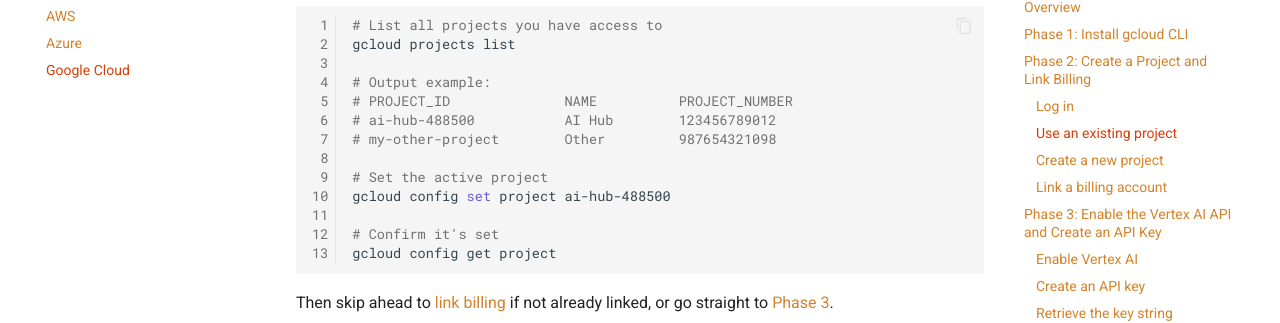
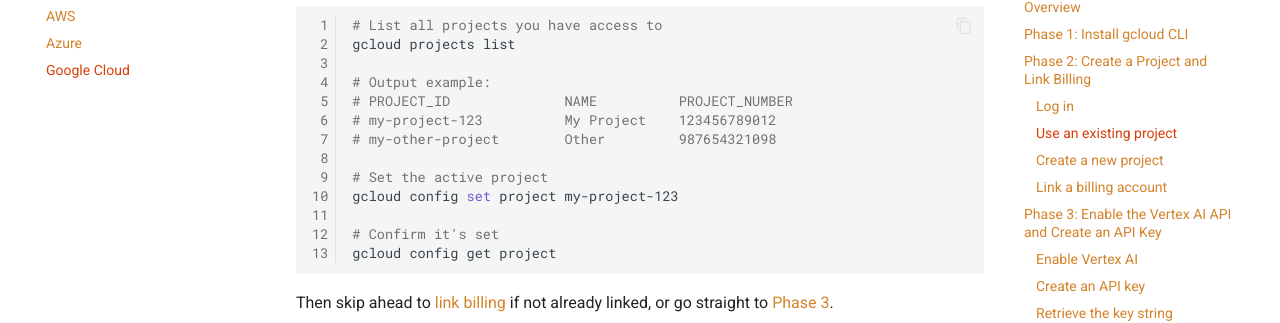
Before and after one commit to dirkpetersen/dok, an MkDocs documentation site: the page built from docs/clouds/gcp/index.md, in a window 1280 px wide and 900 px high, scrolled down 1174 px. Shown: the part 149-472 px from the top of the window. Built offline with MkDocs 1.6.1 and Material for MkDocs 9.7.7, drawn with Linux system fonts in a browser that asks for light colours; comment, search, counter and statistics services are not loaded.

Commit message:
docs: Replace specific project ID with generic placeholder in GCP guide
Co-Authored-By: Claude Sonnet 4.6 <noreply@anthropic.com>

```diff
--- a/docs/clouds/gcp/index.md
+++ b/docs/clouds/gcp/index.md
@@ -52,11 +52,11 @@ gcloud projects list
 
 # Output example:
 # PROJECT_ID              NAME          PROJECT_NUMBER
-# ai-hub-488500           AI Hub        123456789012
+# my-project-123          My Project    123456789012
 # my-other-project        Other         987654321098
 
 # Set the active project
-gcloud config set project ai-hub-488500
+gcloud config set project my-project-123
 
 # Confirm it's set
 gcloud config get project
```
